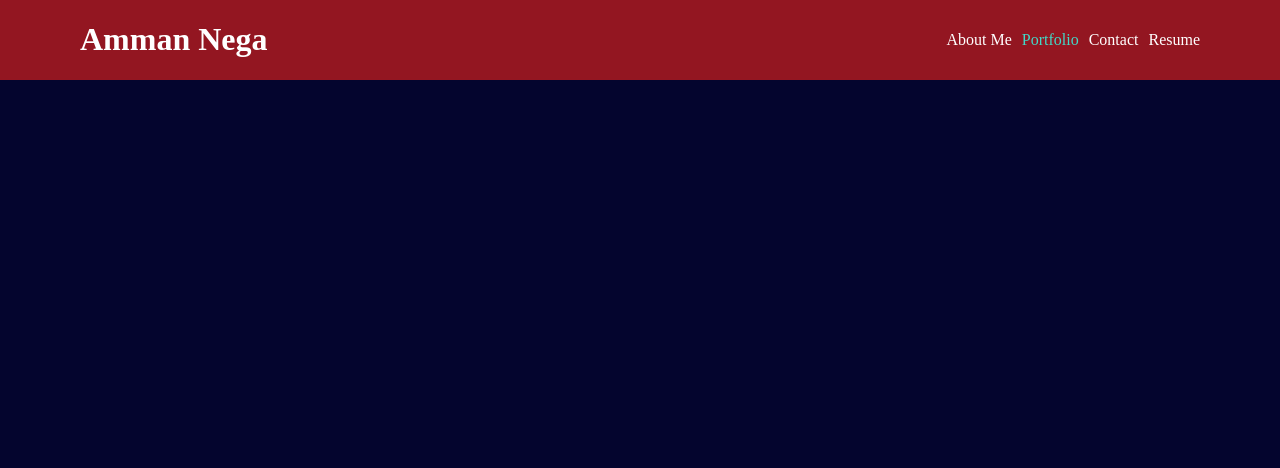
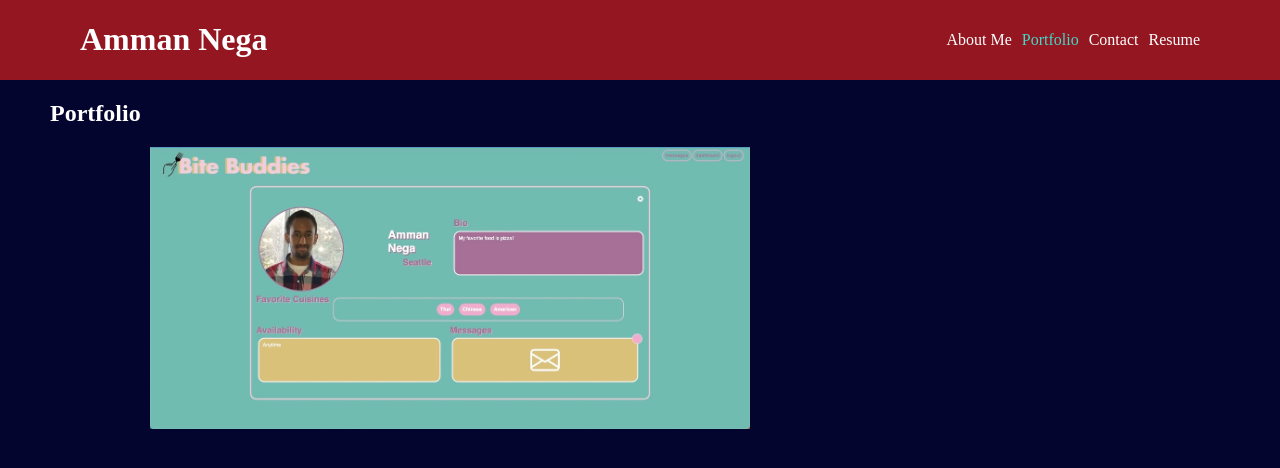
Before and after one commit to amman98/amman-software-developer-portfolio, a React (Create React App) app: page /portfolio in a window 1280 px wide. Shown: the top 468 px of the page. Built offline with nearby package versions, Linux system fonts and the light colour scheme.

Commit message:
added a portfolio page with projects displayed

```diff
--- a/src/App.css
+++ b/src/App.css
@@ -4,3 +4,8 @@ body {
     margin: 0;
     padding: 0;
 }
+
+.main-section {
+    margin-left: 50px;
+    margin-right: 50px;
+}
--- a/src/App.js
+++ b/src/App.js
@@ -2,6 +2,7 @@ import { BrowserRouter as Router, Routes, Route } from "react-router-dom";
 import './App.css';
 import Header from './components/Header';
 import About from './pages/About';
+import Portfolio from "./pages/Portfolio";
 
 function App() {
   return (
@@ -9,7 +10,7 @@ function App() {
       <Header />
       <Routes>
         <Route path="/" element={<About/>} />
-        <Route path="/portfolio" />
+        <Route path="/portfolio" element={<Portfolio/>} />
         <Route path="/contact" />
         <Route path="/resume" />
       </Routes>
--- a/src/components/Navigation/index.js
+++ b/src/components/Navigation/index.js
@@ -2,7 +2,7 @@ import React from 'react';
 import { Link, useLocation } from 'react-router-dom'
 import './style.css';
 
-export default function Navigation(props) {
+export default function Navigation() {
     const location = useLocation();
 
     return (
--- /dev/null
+++ b/src/components/Project/index.js
@@ -0,0 +1,17 @@
+import React from 'react';
+import github from '../../images/github-logo.svg';
+import './style.css';
+
+export default function Project(props) {
+    return (
+        <div className='project'>
+            <img title="Bite Buddies" src={props.card} alt="project" />
+            <div className='image-text'>
+                <a className='deploy-link' target="_blank" href={props.deploy}>{props.name}</a>
+                <a className='repo-link' target="_blank" href={props.repo}>
+                    <img className='github-logo' src={github} alt="github repo" />
+                </a>
+            </div>
+        </div>
+    );
+}
--- /dev/null
+++ b/src/components/Project/style.css
@@ -0,0 +1,55 @@
+.project {
+    position: relative;
+    display: inline-block;
+    margin-left: 100px;
+}
+
+img {
+    width: 600px;
+    transition: all 1.5s ease;
+}
+
+.project::before {
+    content: '';
+    position: absolute;
+    top: 0;
+    left: 0;
+    width: 100%;
+    height: 100%;
+    background-color: rgba(255, 255, 255, 0);
+    opacity: 0;
+    transition: all 1.5s ease;
+}
+
+.project:hover::before {
+    background-color: rgba(255, 255, 255, 0.7);
+    opacity: 1;
+}
+
+.image-text {
+    position: absolute;
+    display: flex;
+    top: 30%;
+    left: 30%;
+    transform: translate(-50%, -50%);
+    font-size: 30px;
+    color: blue;
+    opacity: 0;
+}
+
+.project:hover .image-text {
+    opacity: 0.4;
+}
+
+.project:hover .image-text:hover {
+    opacity: 1.0;
+}
+
+.deploy-link {
+    text-decoration: none;
+}
+
+.github-logo {
+    width: 80px;
+    height: 80px;
+}
--- a/src/pages/About/index.js
+++ b/src/pages/About/index.js
@@ -2,11 +2,10 @@ import React from 'react';
 import './style.css';
 import profilePicture from '../../images/ProfilePhoto.jpeg';
 
-export default function Header() {
+export default function About() {
     return (
-        <div className="about-me">
+        <div className="main-section">
             <h2>About</h2>
-            {/* Add image here */}
             <img className="profile-image" src={profilePicture} alt="profile picture" />
             <p>Amman Nega graduated with a Bachelor's degree in Computer Science & Software Engineering from the University of Washington. He then went on to make use of the skills he gained at school, working as a Software Engineer at Tata Consultancy Services. During his time there, he worked to train an AI model to identify damages in insulators in the Southern California area.</p>
 
--- a/src/pages/About/style.css
+++ b/src/pages/About/style.css
@@ -1,8 +1,3 @@
-.about-me {
-    margin-left: 50px;
-    margin-right: 50px;
-}
-
 .profile-image {
     width: 100px;
     height: 100px;
--- /dev/null
+++ b/src/pages/Portfolio/index.js
@@ -0,0 +1,15 @@
+import React from 'react';
+import Project from '../../components/Project';
+import biteBuddies from '../../images/Bite-Buddies.jpeg';
+import './style.css';
+
+export default function Portfolio() {
+    return (
+        <div className="main-section">
+            <h2>Portfolio</h2>
+            <div className='projects'>
+                <Project card={biteBuddies} name={"Bite Buddies"} deploy={"https://bite-buddies.herokuapp.com/"} repo={"https://github.com/bear-muna/bite-buddies"} />
+            </div>
+        </div>
+    );
+}
--- /dev/null
+++ b/src/pages/Portfolio/style.css
@@ -0,0 +1,4 @@
+.projects {
+    display: flex;
+    flex-wrap: wrap;
+}
```
Also changed, not shown: src/images/Bite-Buddies.jpeg (added), src/images/github-logo.svg (added).
